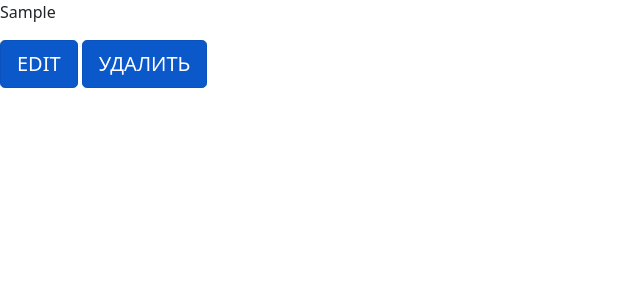
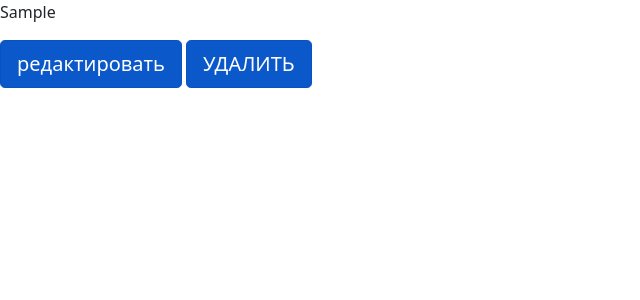
Before and after one commit to dgiart/adminpanel, a Flask app: template templates/cit_detail.html in a window 1280 px wide. Shown: the part 56-356 px from the top of the page, without its empty margins (0-640 px from the left). Run offline with Flask 2, Linux system fonts and the light colour scheme; the template is opened without the code that fills it: most values are stand-ins (such as "Sample title", 1, 10 or a date in 2020).

Commit message:
21.10, DONE: street search for many, TODO the same for other search, EDIT - редактировать

```diff
--- a/templates/cit_detail.html
+++ b/templates/cit_detail.html
@@ -14,6 +14,6 @@
 </p>
 
 <p></p>
-<a href="{{ url_for('citizen_edit', id_ =_id) }}" class="btn btn-primary btn-lg active" role="button" aria-pressed="true">EDIT</a>
+<a href="{{ url_for('citizen_edit', id_ =_id) }}" class="btn btn-primary btn-lg active" role="button" aria-pressed="true">редактировать</a>
 <a href="{{ url_for('citizen_delete', id_ =_id) }}" class="btn btn-primary btn-lg active" role="button" aria-pressed="true">УДАЛИТЬ</a>
 {% endblock %}
```
